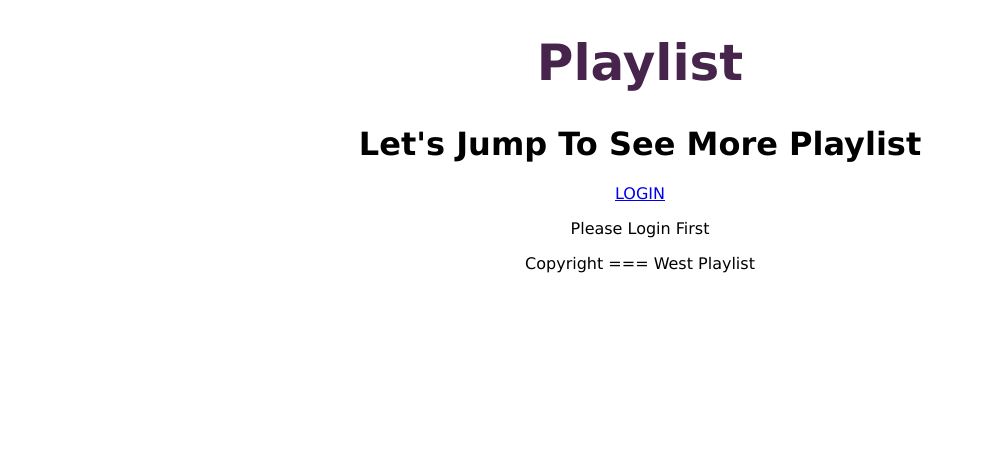
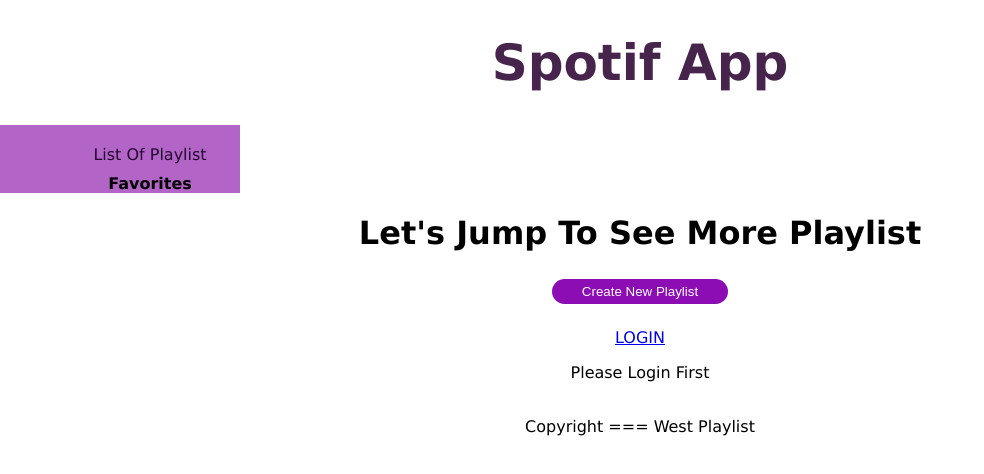
Before and after one commit to sibaranipratiwi/pratiwisibarani-gigih-repo, a React (Create React App) app in the folder modul-1-task-3/: page / in a window 1280 px wide. Shown: the top 474 px of the page, without its empty margins (0-984 px from the left). Built offline with nearby package versions, Linux system fonts and the light colour scheme.

Commit message:
Making Fuction Create Playlist

```diff
--- a/modul-1-task-3/public/index.html
+++ b/modul-1-task-3/public/index.html
@@ -24,6 +24,8 @@
       work correctly both with client-side routing and a non-root public URL.
       Learn how to configure a non-root public URL by running `npm run build`.
     -->
+
+    <link rel="stylesheet" href="https://cdnjs.cloudflare.com/ajax/libs/font-awesome/4.7.0/css/font-awesome.min.css">
     <title>React App</title>
   </head>
   <body>
--- a/modul-1-task-3/src/App.css
+++ b/modul-1-task-3/src/App.css
@@ -36,3 +36,101 @@
     transform: rotate(360deg);
   }
 }
+
+
+.Modal{
+  height: 100vh;
+  width: 100vw;
+  background: rgba(0, 0, 0, 0.75);
+  position: absolute;
+  top: 0;
+  right: 0;
+  display: flex;
+  align-items: center;
+  justify-content: center;
+}
+
+.modal-content {
+  position: relative;
+  width: 400px;
+  background: #715ab8;
+  border-radius: 4px;
+  padding: 25px;
+}
+
+i {
+  position: absolute;
+  color: aliceblue;
+  right: 15px;
+  top: 15px;
+  cursor: pointer;
+}
+
+button{
+  background-color: #8c0db3;
+  color: white;
+  border-radius: 25px;
+  padding: 5px 30px;
+  margin: 5px;
+  border: none;
+  cursor: pointer;
+}
+
+form .buttonPlaylist{
+  background-color: #2bc1cc;
+  color: white;
+  padding: 12.5px 30px;
+  border-radius: 25px;
+  text-transform: uppercase;
+  font-weight: bold;
+  font-size: 13px;
+  border: none;
+  cursor: pointer;
+}
+
+form .title{
+  margin: 0;
+  margin-bottom: 35px;
+  font-family: Georgia;
+  color: aliceblue;
+}
+
+form .inputTitle {
+  margin-bottom: 20px;
+  height: 35px;
+  padding-left: 8px;
+  font-size: 16px;
+  width: 100%;
+  color: black;
+  font-family: Georgia;
+}
+
+form .content-wrap {
+  margin: 0px auto;
+  max-width: 250px;
+  text-align: center;
+}
+
+.Sidebar{
+  width: 200px;
+  height: 100%;
+  background: #b365c7;
+  padding-top: 20px;
+}
+
+.Sidebar li {
+  padding-left: 20px;
+  text-transform: capitalize;
+  margin-bottom: 10px;
+  cursor: pointer;
+  font-weight: bold;
+}
+
+li.library {
+  cursor: unset;
+  color: rgb(36, 6, 48);
+  font-weight: normal;
+}
+
+ul {list-style-type:none;}
+li {list-style-type:none;}
--- a/modul-1-task-3/src/components/LoginPage.js
+++ b/modul-1-task-3/src/components/LoginPage.js
@@ -1,5 +1,7 @@
-import React, { useState, useEffect }from "react";
+import React, { useState, useEffect, useRef}from "react";
 import axios from 'axios';
+import Modal from "./Modal";
+
 
 function LoginPage (){
     const CLIENT_ID = "b81e8d623d66405e9d6aaa779ea37555";
@@ -10,6 +12,13 @@ function LoginPage (){
     const [token, setToken]= useState("");
     const [searchKey, setSearchKey] = useState("");
     const [artists, setArtists] = useState([]);
+    const [playlist, setPlaylist] = useState({
+        modal: false,
+        playlists: {
+            favorites: new Set()
+        }
+
+    })
 
     useEffect( () => {
         const hash = window.location.hash
@@ -65,15 +74,83 @@ function LoginPage (){
         ))
     };
 
+    const playlistRef = useRef(null)
+    const playlists = Object.keys(playlist.playlists)
+
+    const addPlaylist = e => {
+        e.preventDefault()
+        const list = playlistRef.current.value
+
+        setPlaylist({
+          ...playlist,
+          modal: false,
+          playlists: { ...playlist.playlists, [list]: new Set() },
+          toast: 'Your playlist was created successfully!'
+        })
+      }
+
     return(
         <div className="login">
+            <ul className="Sidebar">
+                <li className="library">List of Playlist</li>
+
+                    {playlists.map(list => (
+                        <li
+                            key={list}
+                            className={list === playlist.currentPlaylist ? 'active' : ''}
+                            onClick={() => {
+                            setPlaylist({ ...playlist, currentPlaylist: list })
+                            }}
+                        >
+                            {list}
+                        </li>
+                    ))}
+            </ul>
+
             <h1>Let's Jump To See More Playlist</h1>
+            <button className="new-playist" onClick={() => {
+                setPlaylist({...playlist, modal:true})
+            }}>
+                <span>
+                    Create New Playlist
+                </span>
+            </button>
+            <br></br>
+            <Modal show={playlist.modal} close={() =>{
+                setPlaylist({...playlist, modal:false})
+            }}
+            >
+                <form onSubmit={addPlaylist}>
+                    <div className="title">New Playlist</div>
+
+                        <div className="content-wrap">
+                            <input
+                                className="inputTitle"
+                                type="text"
+                                placeholder="My Playlist"
+                                ref={playlistRef}
+                                required
+                            />
+                        <br />
+                        <button className="buttonPlaylist" type="submit">Create</button>
+                    </div>
+                </form>
+            </Modal>
             {!token ?
-                <a href= {`${SPOTIFY_AUTHORIZE_ENDPOINT}?client_id=${CLIENT_ID}&redirect_uri=${REDIRECT_URL_AFTER_LOGIN}&response_type=${RESPONSE_TYPE}`}>
+                <div>
+                    <br></br>
+                    <a href= {`${SPOTIFY_AUTHORIZE_ENDPOINT}?client_id=${CLIENT_ID}&redirect_uri=${REDIRECT_URL_AFTER_LOGIN}&response_type=${RESPONSE_TYPE}`}>
                     LOGIN
-                </a>
+                    </a>
+                </div>
 
-                : <button onClick={logout}>LOGOUT</button>
+                :
+                <div>
+                    <br></br>
+                    <button onClick={logout}>
+                    LOGOUT
+                    </button>
+                </div>
             }
 
             {token ?
@@ -88,6 +165,10 @@ function LoginPage (){
             {
                 renderArtists()
             }
+
+            {/* <Modal>
+
+            </Modal> */}
         </div>
     );
 }
--- /dev/null
+++ b/modul-1-task-3/src/components/Modal.js
@@ -0,0 +1,19 @@
+import React, { Children } from "react";
+import '../App.css';
+
+const Modal = ({children, show, close}) => {
+    if (!show) return null
+
+    return(
+        <div className="Modal">
+            <br></br>
+            <div className="modal-content">
+                <i className="fa fa-times" onClick={close}/>
+                {children}
+            </div>
+        </div>
+    )
+}
+
+
+export default Modal;
--- a/modul-1-task-3/src/components/footer.js
+++ b/modul-1-task-3/src/components/footer.js
@@ -1,5 +1,10 @@
 const Footer = () => {
-    return <footer>Copyright === West Playlist</footer>;
+    return (
+      <footer>
+        <br></br>
+        Copyright === West Playlist
+      </footer>
+    );
   };
 
   export default Footer;
--- a/modul-1-task-3/src/components/header.js
+++ b/modul-1-task-3/src/components/header.js
@@ -1,7 +1,7 @@
 const Header = () => {
     return (
       <header>
-        <h1>Playlist</h1>
+        <h1>Spotif App</h1>
       </header>
     );
   };
--- a/modul-1-task-3/src/index.js
+++ b/modul-1-task-3/src/index.js
@@ -3,6 +3,7 @@ import ReactDOM from 'react-dom';
 import './index.css';
 import App from './App';
 import reportWebVitals from './reportWebVitals';
+
 
 ReactDOM.render(
   <React.StrictMode>
```
